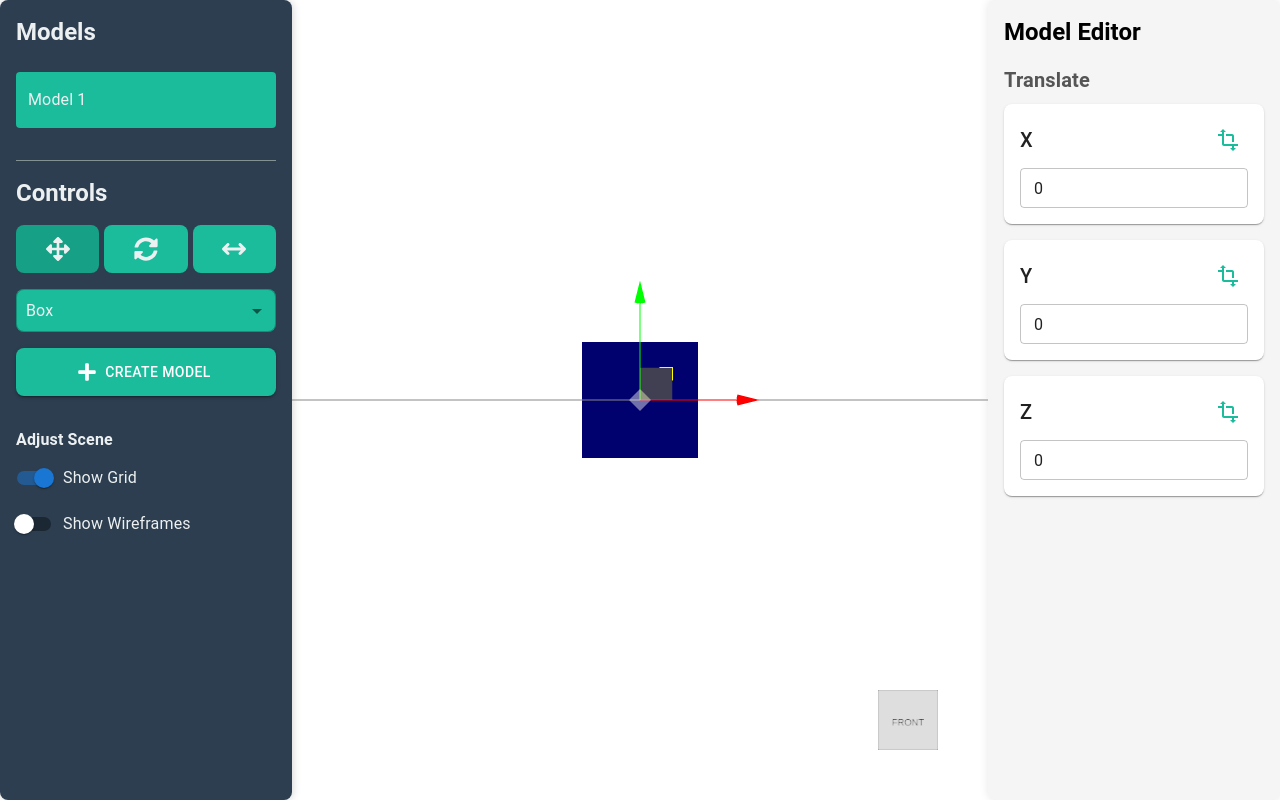
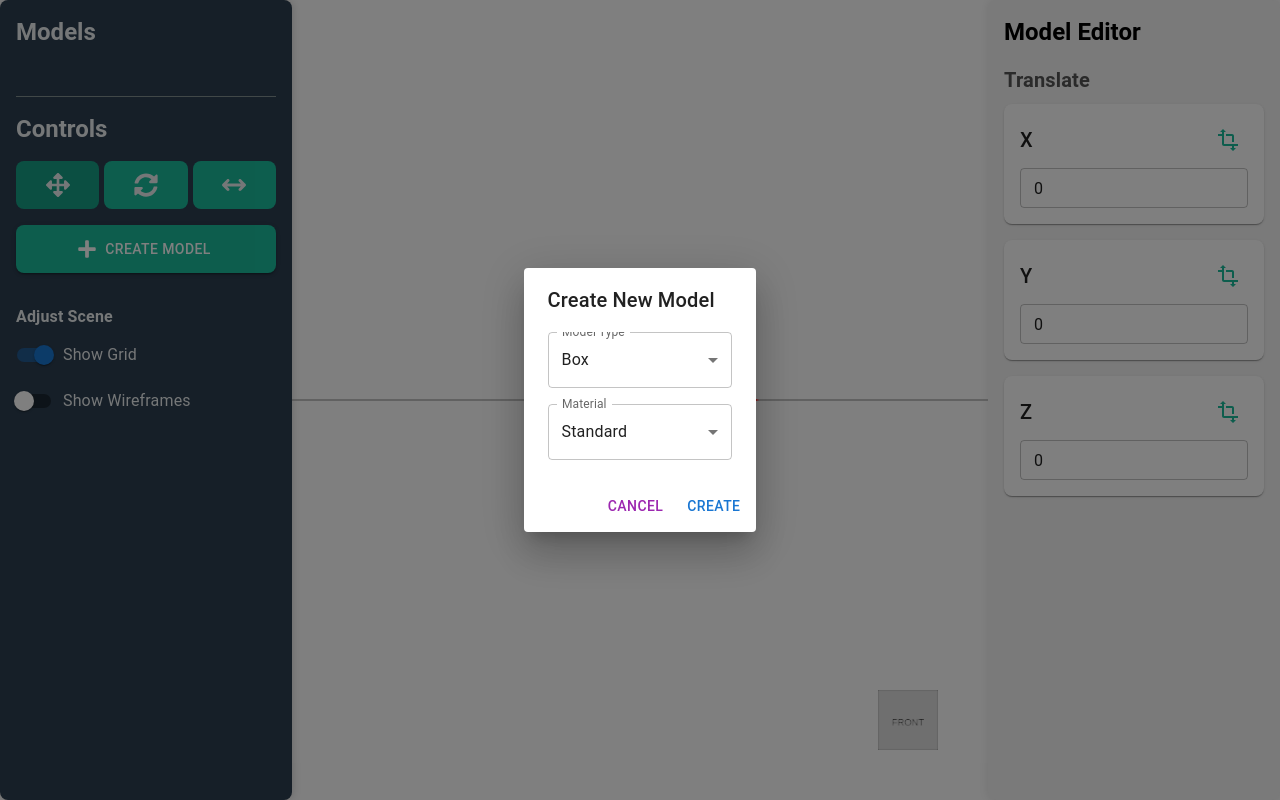
Before and after one commit to saifaldin14/Espada3D, a React (Create React App) app: page / in a window 1280 px wide. Both pictures are taken after a click on the button "CREATE MODEL". Built offline with nearby package versions, Linux system fonts and the light colour scheme.

Commit message:
Can now create new materials

```diff
--- a/src/components/Canvas3D.tsx
+++ b/src/components/Canvas3D.tsx
@@ -9,6 +9,8 @@ import {
   CylinderGeometry,
   Mesh,
   MeshStandardMaterial,
+  MeshPhongMaterial,
+  MeshLambertMaterial,
 } from "three";
 import { ModelProvider } from "./ModelContext";
 import { ModelMetadata } from "../store/slices/modelSlice";
@@ -48,10 +50,29 @@ const Canvas3D: React.FC<Canvas3DProps> = ({ selectedModel }) => {
             geometry = new BoxGeometry(1, 1, 1);
         }
 
-        const material = new MeshStandardMaterial({
-          color: 0x00ff00,
-          wireframe: showWireframe,
-        });
+        // Create the material based on the selected type
+        let material;
+        switch (meta.material) {
+          case "phong":
+            material = new MeshPhongMaterial({
+              color: 0x00ff00,
+              wireframe: showWireframe,
+            });
+            break;
+          case "lambert":
+            material = new MeshLambertMaterial({
+              color: 0x00ff00,
+              wireframe: showWireframe,
+            });
+            break;
+          case "standard":
+          default:
+            material = new MeshStandardMaterial({
+              color: 0x00ff00,
+              wireframe: showWireframe,
+            });
+        }
+
         const mesh = new Mesh(geometry, material);
         modelGroup = new Group();
         modelGroup.add(mesh);
--- /dev/null
+++ b/src/components/CreateModelModal.tsx
@@ -0,0 +1,84 @@
+import React, { useState } from "react";
+import { useDispatch } from "react-redux";
+import {
+  Dialog,
+  DialogTitle,
+  DialogContent,
+  DialogActions,
+  Button,
+  FormControl,
+  InputLabel,
+  Select,
+  MenuItem,
+} from "@mui/material";
+import { createNewModel } from "../store/slices/modelSlice";
+
+interface CreateModelModalProps {
+  open: boolean;
+  onClose: () => void;
+}
+
+const CreateModelModal: React.FC<CreateModelModalProps> = ({
+  open,
+  onClose,
+}) => {
+  const [modelType, setModelType] = useState<"box" | "sphere" | "cylinder">(
+    "box"
+  );
+  const [material, setMaterial] = useState<"standard" | "phong" | "lambert">(
+    "standard"
+  );
+  const dispatch = useDispatch();
+
+  const handleCreateModel = () => {
+    dispatch(createNewModel({ type: modelType, material }));
+    onClose(); // Close the modal after creating the model
+  };
+
+  return (
+    <Dialog open={open} onClose={onClose}>
+      <DialogTitle>Create New Model</DialogTitle>
+      <DialogContent>
+        <FormControl fullWidth sx={{ marginBottom: 2 }}>
+          <InputLabel>Model Type</InputLabel>
+          <Select
+            value={modelType}
+            onChange={(e) =>
+              setModelType(e.target.value as "box" | "sphere" | "cylinder")
+            }
+            label="Model Type"
+          >
+            <MenuItem value="box">Box</MenuItem>
+            <MenuItem value="sphere">Sphere</MenuItem>
+            <MenuItem value="cylinder">Cylinder</MenuItem>
+          </Select>
+        </FormControl>
+
+        <FormControl fullWidth>
+          <InputLabel>Material</InputLabel>
+          <Select
+            value={material}
+            onChange={(e) =>
+              setMaterial(e.target.value as "standard" | "phong" | "lambert")
+            }
+            label="Material"
+          >
+            <MenuItem value="standard">Standard</MenuItem>
+            <MenuItem value="phong">Phong</MenuItem>
+            <MenuItem value="lambert">Lambert</MenuItem>
+          </Select>
+        </FormControl>
+      </DialogContent>
+      <DialogActions>
+        <Button onClick={onClose} color="secondary">
+          Cancel
+        </Button>
+        <Button onClick={handleCreateModel} color="primary">
+          Create
+        </Button>
+      </DialogActions>
+    </Dialog>
+  );
+};
+
+export default CreateModelModal;
--- a/src/components/Sidebar.tsx
+++ b/src/components/Sidebar.tsx
@@ -1,17 +1,12 @@
 import React, { useState } from "react";
 import { useSelector, useDispatch } from "react-redux";
-import {
-  createNewModel,
-  selectModel,
-  ModelMetadata,
-} from "../store/slices/modelSlice";
+import { selectModel } from "../store/slices/modelSlice";
 import { setActiveTool, setGrid, setWireframe } from "../store/slices/uiSlice";
-import { FaArrowsAlt, FaSyncAlt, FaPlus, FaThLarge } from "react-icons/fa";
+import { FaArrowsAlt, FaSyncAlt, FaPlus } from "react-icons/fa";
 import { FaArrowsLeftRight } from "react-icons/fa6";
 import {
   Box,
   Typography,
-  Button,
   List,
   ListItem,
   ListItemButton,
@@ -22,9 +17,9 @@ import {
   FormControlLabel,
   Switch,
   FormLabel,
-  Select,
-  MenuItem,
+  Button,
 } from "@mui/material";
+import CreateModelModal from "./CreateModelModal"; // Import the modal component
 
 const Sidebar: React.FC = () => {
   const models = useSelector((state: any) => state.models.models);
@@ -34,9 +29,7 @@ const Sidebar: React.FC = () => {
   const activeTool = useSelector((state: any) => state.ui.activeTool);
   const dispatch = useDispatch();
 
-  const [modelType, setModelType] = useState<"box" | "sphere" | "cylinder">(
-    "box"
-  );
+  const [modalOpen, setModalOpen] = useState(false);
 
   const handleModelSelect = (id: string) => {
     dispatch(selectModel(id));
@@ -46,8 +39,12 @@ const Sidebar: React.FC = () => {
     dispatch(setActiveTool(tool));
   };
 
-  const handleCreateModel = () => {
-    dispatch(createNewModel({ type: modelType }));
+  const handleOpenModal = () => {
+    setModalOpen(true);
+  };
+
+  const handleCloseModal = () => {
+    setModalOpen(false);
   };
 
   const handleGridChange = (event: React.ChangeEvent<HTMLInputElement>) => {
@@ -66,7 +63,7 @@ const Sidebar: React.FC = () => {
         Models
       </Typography>
       <List sx={styles.modelList}>
-        {models.map((model: ModelMetadata, index: number) => (
+        {models.map((model: any, index: number) => (
           <ListItem
             key={index}
             disablePadding
@@ -127,22 +124,11 @@ const Sidebar: React.FC = () => {
           <FaArrowsLeftRight />
         </IconButton>
       </Box>
-      <Select
-        value={modelType}
-        onChange={(e) =>
-          setModelType(e.target.value as "box" | "sphere" | "cylinder")
-        }
-        sx={styles.select}
-      >
-        <MenuItem value="box">Box</MenuItem>
-        <MenuItem value="sphere">Sphere</MenuItem>
-        <MenuItem value="cylinder">Cylinder</MenuItem>
-      </Select>
       <Button
         sx={styles.createButton}
         variant="contained"
         startIcon={<FaPlus />}
-        onClick={handleCreateModel}
+        onClick={handleOpenModal} // Open the modal
       >
         Create Model
       </Button>
@@ -159,6 +145,7 @@ const Sidebar: React.FC = () => {
           sx={styles.switchControl}
         />
       </FormGroup>
+      <CreateModelModal open={modalOpen} onClose={handleCloseModal} />{" "}
     </Box>
   );
 };
@@ -198,15 +185,6 @@ const styles = {
       backgroundColor: "#16a085",
     },
   },
-  select: {
-    marginBottom: "16px",
-    backgroundColor: "#1abc9c",
-    color: "#ecf0f1",
-    borderRadius: "8px",
-    "& .MuiSelect-select": {
-      padding: "10px",
-    },
-  },
   createButton: {
     marginBottom: "16px",
     backgroundColor: "#1abc9c",
--- a/src/store/slices/modelSlice.ts
+++ b/src/store/slices/modelSlice.ts
@@ -9,6 +9,7 @@ export interface ModelMetadata {
   position: Vector3Tuple;
   rotation: Vector3Tuple;
   scale: Vector3Tuple;
+  material: 'standard' | 'phong' | 'lambert';
 }
 
 export interface ModelState {
@@ -43,9 +44,15 @@ const modelSlice = createSlice({
         model.scale = action.payload.scale;
       }
     },
+    updateModelMaterial: (state, action: PayloadAction<{ id: string; material: 'standard' | 'phong' | 'lambert' }>) => {
+      const model = state.models.find((m) => m.id === action.payload.id);
+      if (model) {
+        model.material = action.payload.material;
+      }
+    },
     createNewModel: (
       state,
-      action: PayloadAction<{ type: 'box' | 'sphere' | 'cylinder'; position?: Vector3Tuple; rotation?: Vector3Tuple; scale?: Vector3Tuple }>
+      action: PayloadAction<{ type: 'box' | 'sphere' | 'cylinder'; position?: Vector3Tuple; rotation?: Vector3Tuple; scale?: Vector3Tuple; material?: 'standard' | 'phong' | 'lambert' }>
     ) => {
       const newModel: ModelMetadata = {
         id: uuidv4(), // Generate a new unique ID
@@ -53,9 +60,10 @@ const modelSlice = createSlice({
         position: action.payload.position || [0, 0, 0],
         rotation: action.payload.rotation || [0, 0, 0],
         scale: action.payload.scale || [1, 1, 1],
+        material: 'standard'
       };
       state.models.push(newModel);
-      state.selectedModelId = newModel.id;  // Automatically select the new model
+      state.selectedModelId = newModel.id;
     },
     removeModel: (state, action: PayloadAction<string>) => {
       state.models = state.models.filter((model) => model.id !== action.payload);
@@ -77,5 +85,13 @@ const modelSlice = createSlice({
   },
 });
 
-export const { addModel, selectModel, updateModelTransform, createNewModel, removeModel, duplicateModel } = modelSlice.actions;
+export const {
+  addModel,
+  selectModel,
+  updateModelMaterial,
+  updateModelTransform,
+  createNewModel,
+  removeModel,
+  duplicateModel,
+} = modelSlice.actions;
 export default modelSlice.reducer;
```
Also changed, not shown: src/components/MaterialSelector.tsx (added, +57 -0 lines).
